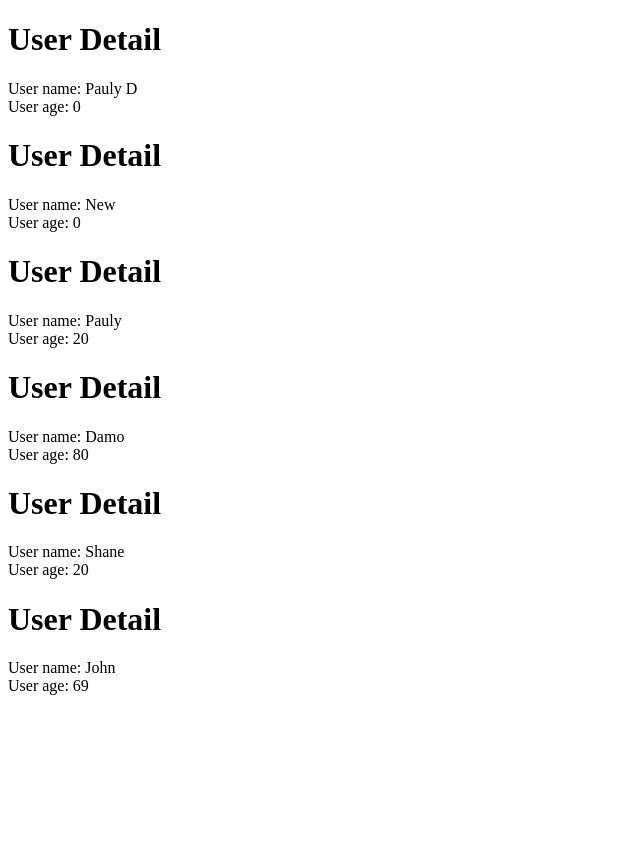
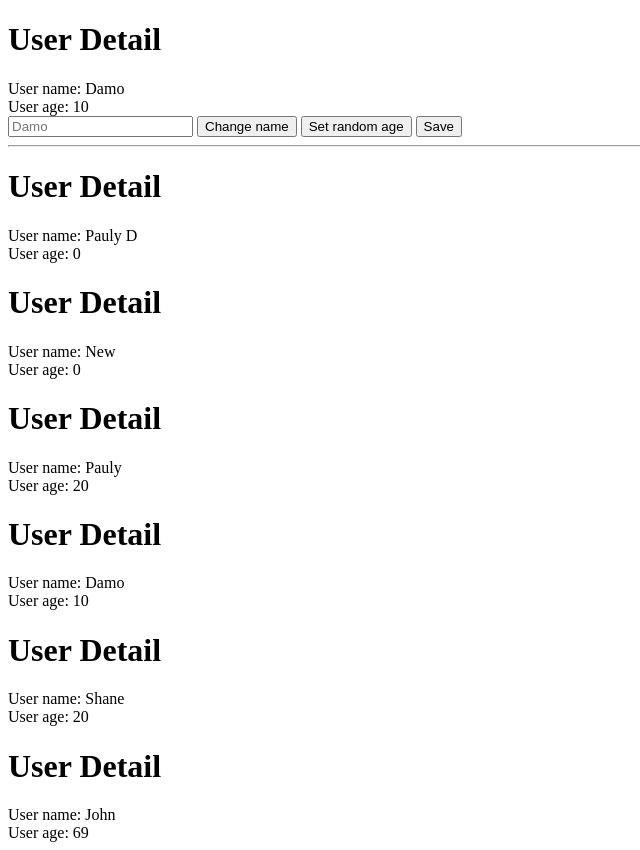
Before and after one commit to shaneiadt/web-framework-typescript, a website with bundled scripts: page index.html in a window 1280 px wide. Shown: the whole page, without its empty margins (0-640 px from the left). Before the commit the page ends 800 px from the top, so only its background shows below. Built offline with nearby package versions, Linux system fonts and the light colour scheme; data requests are answered from the project's data file.

Commit message:
Add README and update demo code

```diff
--- a/db.json
+++ b/db.json
@@ -17,7 +17,7 @@
     },
     {
       "name": "Damo",
-      "age": 80,
+      "age": 10,
       "id": 4
     },
     {
--- a/index.html
+++ b/index.html
@@ -8,7 +8,9 @@
 </head>
 
 <body>
-  <div id="root"></div>
+  <div id="user"></div>
+  <hr />
+  <div id="user-list"></div>
   <script src="./src/index.ts"></script>
 </body>
 
--- a/src/index.ts
+++ b/src/index.ts
@@ -1,24 +1,22 @@
 import { User } from './models/User';
 import { UserList } from './views/UserList';
-// import { UserForm } from './views/UserForm';
-// import { UserEdit } from './views/UserEdit';
+import { UserEdit } from './views/UserEdit';
 
 (async () => {
-  // const user = await User.buildUser({ id: 4 }, 'http://localhost:3000/users');
-  const root = document.getElementById('root');
+  const user = await User.buildUser({ id: 4 }, 'http://localhost:3000/users');
+  const userRoot = document.getElementById('user');
 
-  // if (root) {
-  //   const userEdit = new UserEdit(root, user);
-  //   userEdit.render();
+  if (userRoot) {
+    const userEdit = new UserEdit(userRoot, user);
+    userEdit.render();
+  }
 
-  //   console.log({ userEdit });
-  // }
-
+  const userListRoot = document.getElementById('user-list');
   const collection = await User.buildCollection('http://localhost:3000/users');
   const fillCollection = await collection.fetch();
 
-  if (fillCollection && root) {
-    const userList = new UserList(collection, root);
+  if (fillCollection && userListRoot) {
+    const userList = new UserList(collection, userListRoot);
     userList.render();
   }
 
```
Also changed, not shown: README.md (added).
